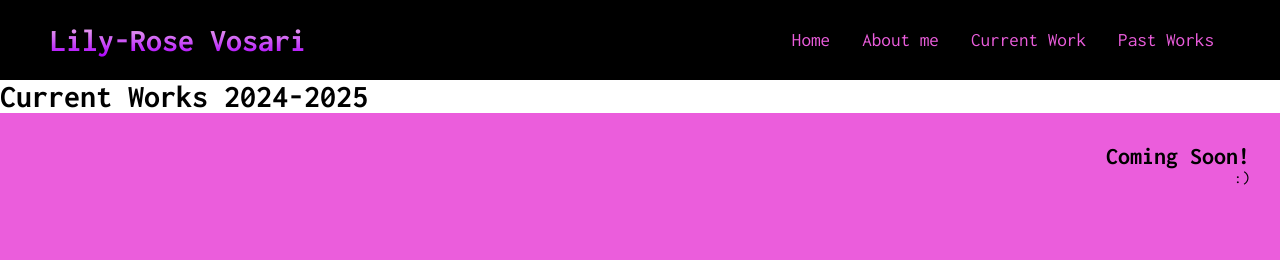
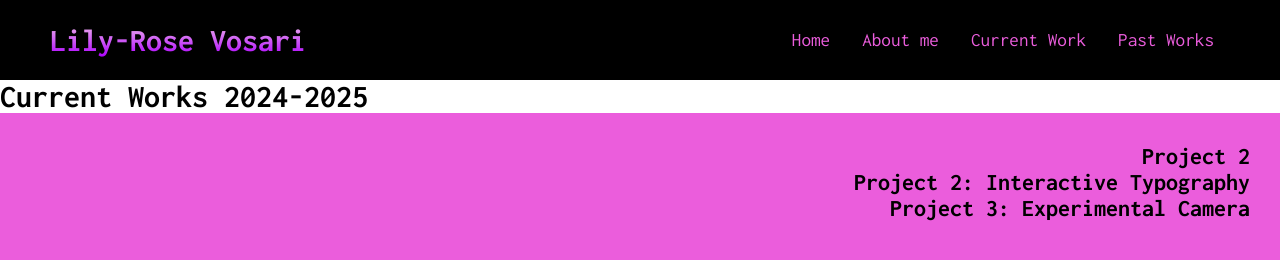
Before and after one commit to lilyrose1013/website-vosari, a plain HTML site: page Current_Work.html in a window 1280 px wide. Drawn offline with Linux system fonts and the light colour scheme.

Commit message:
Update Current_Work.html
hh

```diff
--- a/Current_Work.html
+++ b/Current_Work.html
@@ -53,11 +53,14 @@
         Current Works 2024-2025
     </H1>
     <div class="column right">
-    <h2>Coming Soon!</h2>
+    <h2>Project 2</h2>
 
-    <h2></h2>
-    <p> :)
-    </p>
+    <h2>
+        Project 2: Interactive Typography
+    </h2>
+    <h2>
+        Project 3: Experimental Camera
+    </h2>
 </div>
 </body>
 </html>
```
